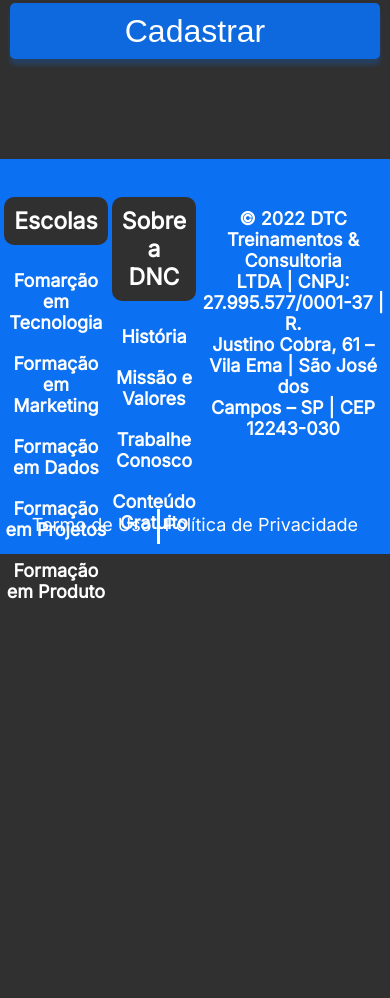
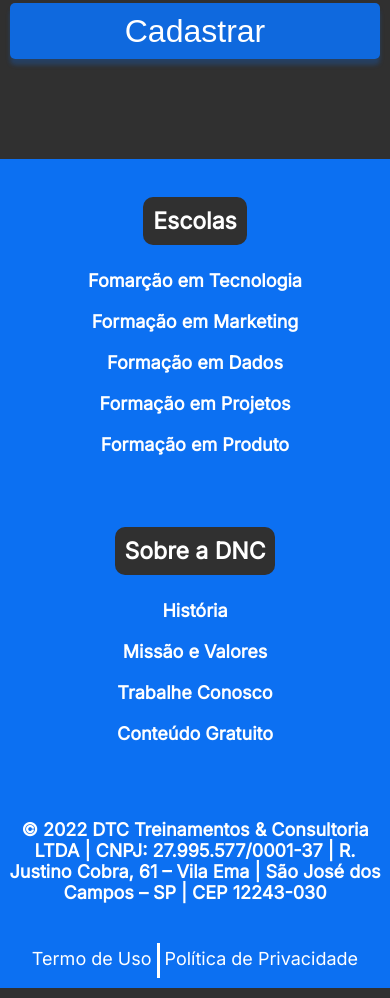
Before and after one commit to gabrielabcf/BootCamp---DNC, a plain HTML site: page index.html in a window 390 px wide. Shown: the part 1493-2491 px from the top of the page. Before the commit the page ends 2115 px from the top, so only its background shows below. Drawn offline with Linux system fonts and the light colour scheme.

Commit message:
Adicionando Medio Query

```diff
--- a/style.css
+++ b/style.css
@@ -301,4 +301,14 @@ body{
      .checkbox-itens label{
         font-size:16px;
      }
+
+     /*FOOTER*/
+
+     footer .linha1{
+        flex-direction: column;
+     }
+
+     footer .endereco{
+        margin-bottom: 20px;
+     }
 }
```
